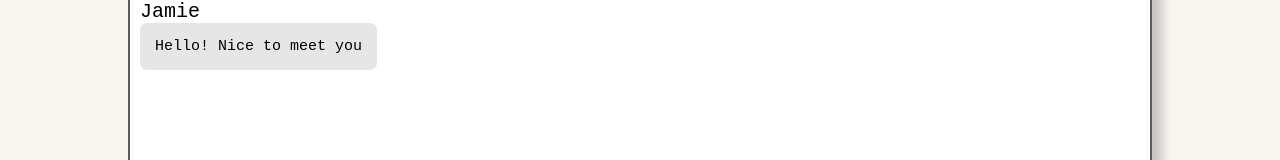
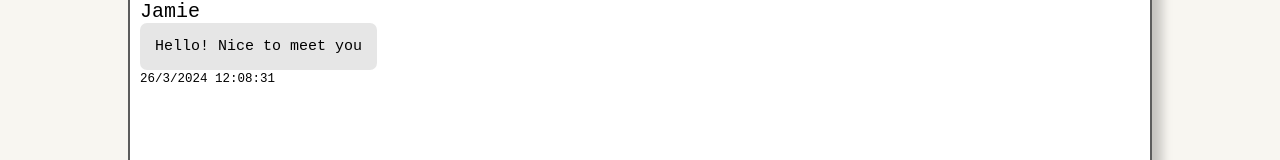
Before and after one commit to Bpau01/Chatbot-Jamie, a plain HTML site: page index.html in a window 1280 px wide. Shown: the part 243-403 px from the top of the page. Drawn offline with nearby package versions, Linux system fonts and the light colour scheme.

Commit message:
Minor bug

```diff
--- a/index.html
+++ b/index.html
@@ -33,6 +33,7 @@
             </div>
         </div>
     </div>
+    <script src="https://code.jquery.com/jquery-3.5.1.slim.min.js"></script>
     <script src="script.js"></script>
 </body>
 
```
